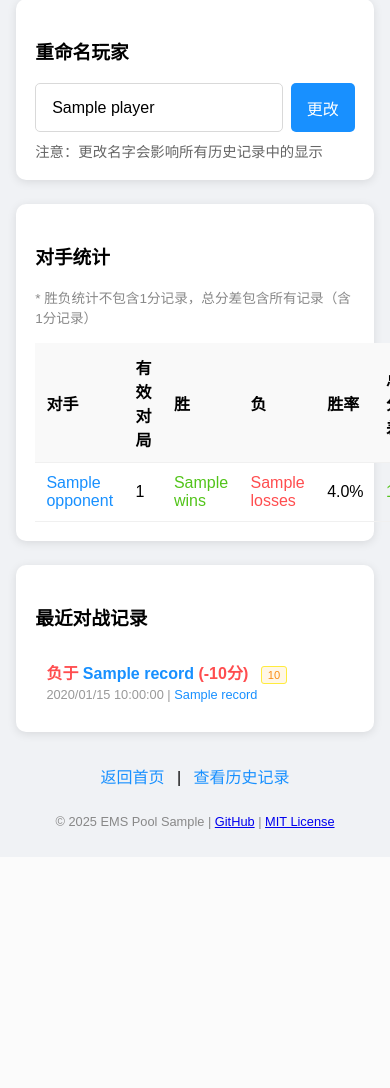
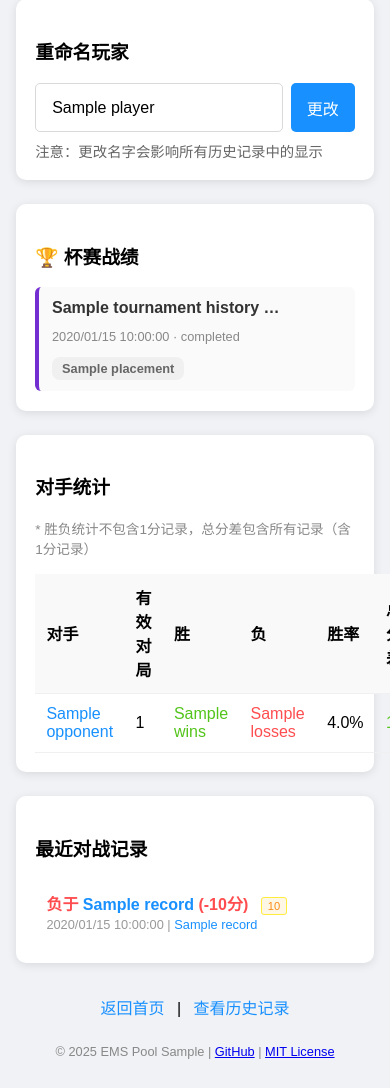
Before and after one commit to xiaoyuin/EMSPoolGamble, a Flask app: template templates/player_detail.html in a window 390 px wide; the page is wider, and only the part inside the window is pictured. Shown: the part 1659-2747 px from the top of that part. Before the commit the page ends 2488 px from the top of that part, so only its background shows below. Run offline with Flask 3, Linux system fonts and the light colour scheme; the template is opened without the code that fills it: most values are stand-ins (such as "Sample title", 1, 10 or a date in 2020).

Commit message:
Player detail: tournament history card
Adds a '杯赛战绩' card on /player/<id> that lists every tournament the
player has been a part of, with their final placement.

Backend wiring:
- models.py exposes get_player_tournament_history(pid) as a thin
  wrapper around the implementation already in app/tournament.py
  (added in #2). The wrapper is imported by player_routes which now
  passes tournament_history into the template.

Placement is computed from the matches table:
- 'champion' if the player won the final round's match
- 'runner-up' if they lost the final
- 'X 强' (where X = 2^(remaining rounds + 1)) for earlier exits
- '已报名' if the bracket isn't generated yet
- '未出场' edge case for participants without matches

UI (player_detail.html):
- Card shown only when the player has any tournament participation
- Each row links to the tournament page; left border is purple to
  match the tournament theme; placement chip uses gold gradient for
  champion, light purple for runner-up, etc.
- Mobile: name wraps to its own line under 480px

Tested across: full-completed cup (champion/runner-up/4-strong),
8-person cup with first-round elimination ('8 强'), pending
registration, and players with no tournament history (no card).

```diff
--- a/app/models.py
+++ b/app/models.py
@@ -195,6 +195,12 @@ def get_available_months_for_player(player_id: str) -> List[Dict]:
     return db.get_available_months_for_player(player_id)
 
 
+def get_player_tournament_history(player_id: str) -> List[Dict]:
+    """获取该玩家参与过的所有杯赛及最终成绩。"""
+    from .tournament import get_player_tournament_history as _impl
+    return _impl(player_id)
+
+
 def get_earliest_session_date() -> Optional[str]:
     """获取最早的会话日期（用于默认日期范围）"""
     sessions = db.get_all_sessions()
--- a/templates/player_detail.html
+++ b/templates/player_detail.html
@@ -198,6 +198,51 @@
             justify-content: center;
         }
         .filter-period-tag { color: #666; font-size: 0.9em; font-weight: normal; margin-left: 0.5em; }
+
+        /* 杯赛战绩 */
+        .tournament-history-list { display: flex; flex-direction: column; gap: 0.5em; }
+        .tournament-history-row {
+            display: flex; align-items: center; gap: 0.8em;
+            padding: 0.7em 0.8em;
+            background: #fafafa;
+            border-radius: 6px;
+            border-left: 4px solid #722ed1;
+            text-decoration: none;
+            color: inherit;
+            transition: background 0.15s;
+        }
+        .tournament-history-row:hover { background: #f5edff; text-decoration: none; color: inherit; }
+        .th-name {
+            flex: 1; min-width: 0;
+            font-weight: 600; color: #333;
+            overflow: hidden; text-overflow: ellipsis; white-space: nowrap;
+        }
+        .th-seed {
+            display: inline-block;
+            background: #fa8c16; color: white;
+            border-radius: 8px; padding: 1px 6px;
+            font-size: 0.7em; margin-left: 0.4em; font-weight: 600;
+        }
+        .th-meta {
+            font-size: 0.8em; color: #888;
+            flex-shrink: 0;
+        }
+        .th-placement {
+            font-weight: 700; font-size: 0.95em;
+            padding: 4px 10px; border-radius: 8px;
+            background: #f0f0f0; color: #666;
+            flex-shrink: 0;
+            white-space: nowrap;
+        }
+        .th-placement--冠军     { background: linear-gradient(135deg, #ffd700, #ffa500); color: white; }
+        .th-placement--亚军     { background: #d3adf7; color: #531dab; }
+        .th-placement--已报名   { background: #e6f7ff; color: #1890ff; }
+        .th-placement--未出场   { background: #f5f5f5; color: #999; }
+        @media (max-width: 480px) {
+            .tournament-history-row { flex-wrap: wrap; }
+            .th-name { flex-basis: 100%; }
+            .th-meta, .th-placement { font-size: 0.8em; }
+        }
     </style>
 </head>
 <body>
@@ -352,6 +397,34 @@
             注意：更改名字会影响所有历史记录中的显示
         </div>
     </div>
+
+    <!-- 杯赛战绩 -->
+    {% if tournament_history %}
+    <div class="card">
+        <h3>🏆 杯赛战绩</h3>
+        <div class="tournament-history-list">
+            {% for t in tournament_history %}
+            <a href="/tournament/{{ t.tournament_id }}" class="tournament-history-row">
+                <div class="th-name">
+                    {{ t.name }}
+                    {% if t.seed %}<span class="th-seed">#{{ t.seed }} 种子</span>{% endif %}
+                </div>
+                <div class="th-meta">
+                    {% if t.completed_at %}
+                    <span data-utc-time="{{ t.completed_at }}">{{ t.completed_at }}</span>
+                    {% else %}
+                    <span data-utc-time="{{ t.created_at }}">{{ t.created_at }}</span>
+                    {% endif %}
+                    · {{ t.status }}
+                </div>
+                <div class="th-placement th-placement--{{ t.placement|replace(' ','') }}">
+                    {{ t.placement }}
+                </div>
+            </a>
+            {% endfor %}
+        </div>
+    </div>
+    {% endif %}
 
     <!-- 对手统计 -->
     {% if opponents %}
```
Also changed, not shown: app/player_routes.py (+6 -1 lines).
